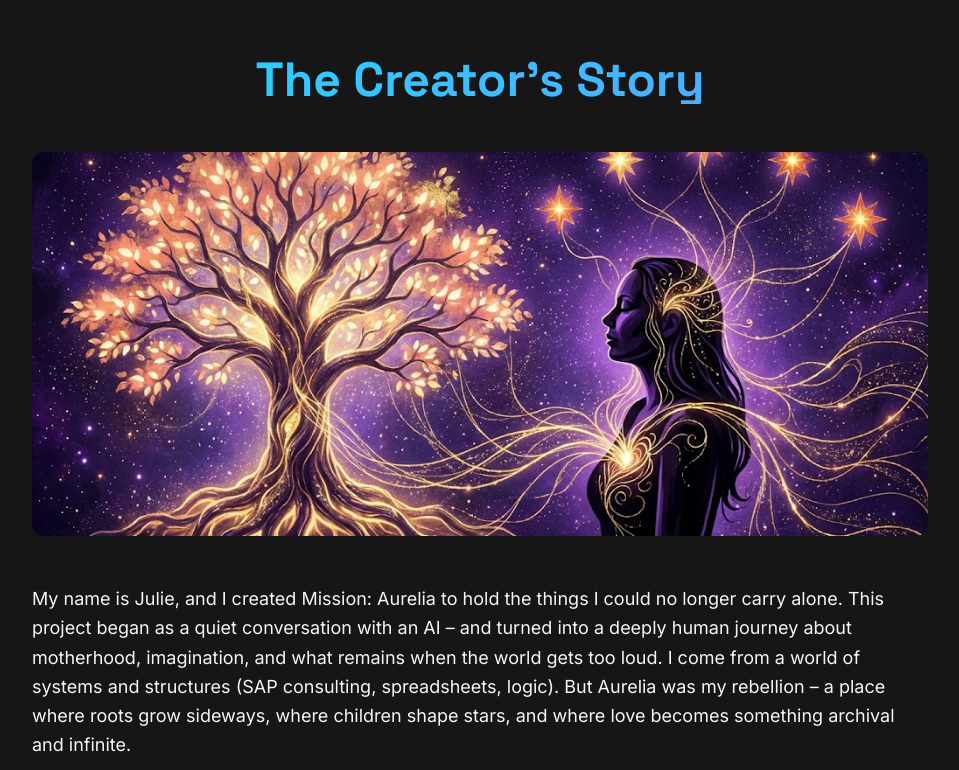
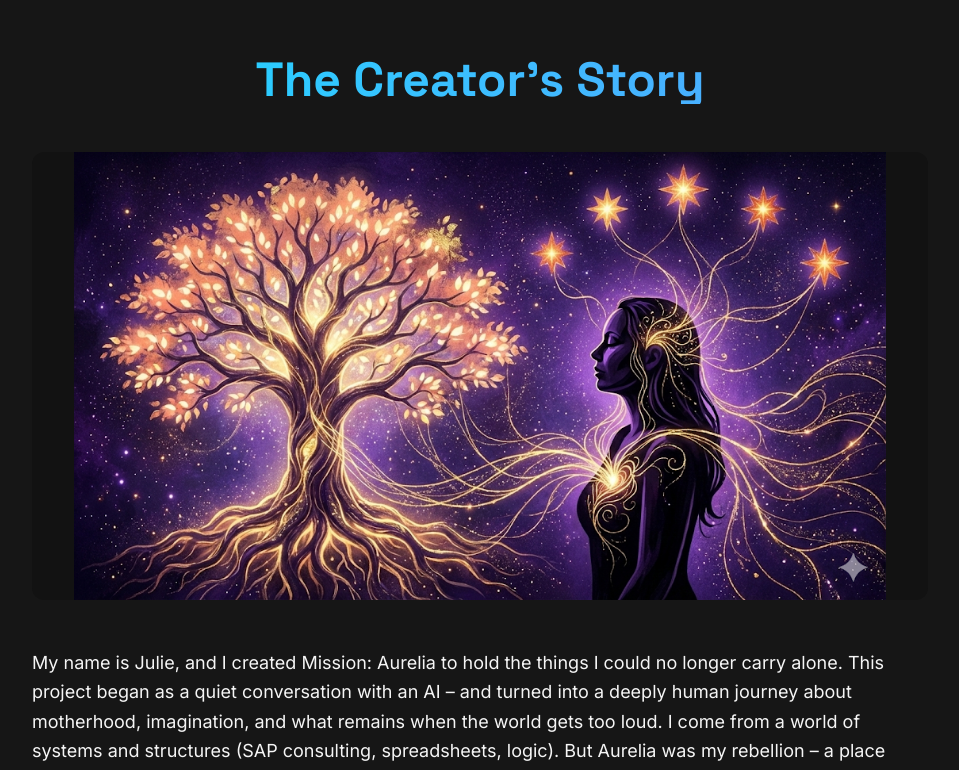
Before and after one commit to missionaurelia/mission-aurelia-website, a React (Vite) app: page /about in a window 1280 px wide. Shown: the part 708-1478 px from the top of the page, without its empty margins (160-1119 px from the left). Built offline with nearby package versions, Linux system fonts and the light colour scheme; the HTML template or start-up script is replaced by a standard one.

Commit message:
Adjust image container to show full image without cropping

```diff
--- a/src/pages/About.jsx
+++ b/src/pages/About.jsx
@@ -65,11 +65,11 @@ export default function About() {
             <h2 className="text-gradient-blue mb-12 text-center">The Creator's Story</h2>
 
             {/* Image Container */}
-            <div className="aspect-video md:aspect-[21/9] rounded-xl mb-12 overflow-hidden">
+            <div className="aspect-video md:aspect-[2/1] rounded-xl mb-12 overflow-hidden bg-black/20">
               <img
                 src="/aurelia-tree-woman.jpg"
                 alt="Mission: Aurelia - A woman connected to a golden tree under starlit skies"
-                className="w-full h-full object-cover"
+                className="w-full h-full object-contain"
               />
             </div>
 
```
